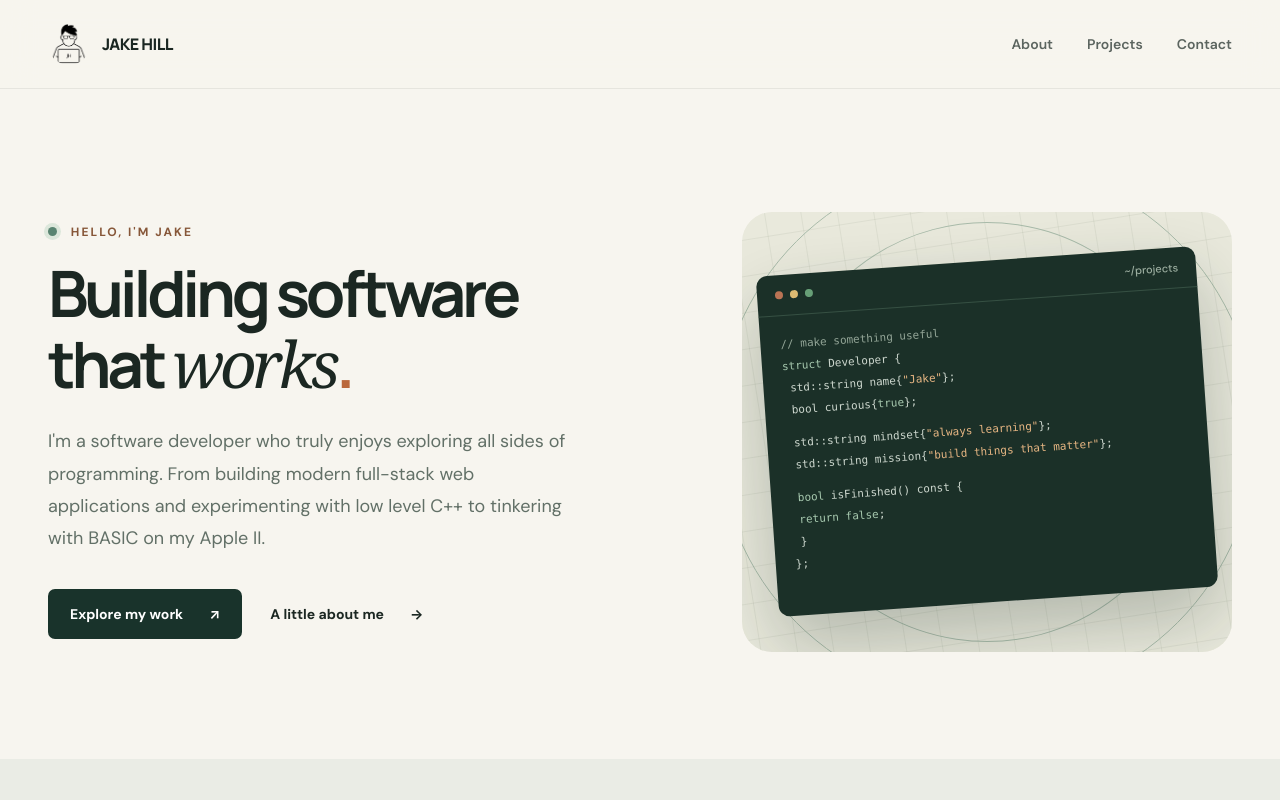
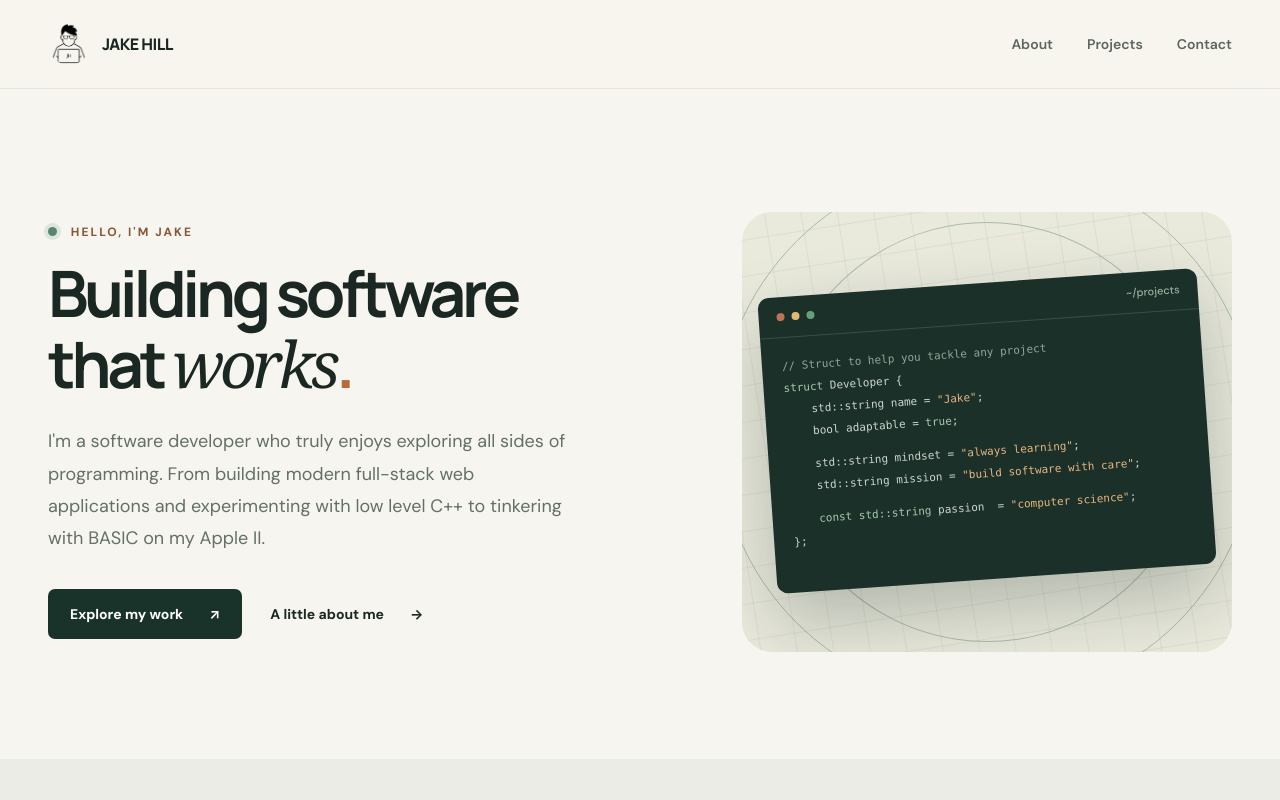
Before and after one commit to jacob-hill90/Portfolio, a React (Vite) app: page / in a window 1280 px wide. Shown: the top 800 px of the page. Built offline with nearby package versions, Linux system fonts and the light colour scheme.

Commit message:
Fixed code

```diff
--- a/src/pages/Home.jsx
+++ b/src/pages/Home.jsx
@@ -44,51 +44,49 @@ export default function Home() {
             </div>
 
             <div className="art-code">
-              <span className="code-comment">// make something useful</span>
+              <span className="code-comment">// Struct to help you tackle any project</span>
 
               <span>
                 <b>struct</b> Developer {"{"}
               </span>
 
               <span>
-                {" "}
-                std::string name{"{"}
+                {"    "}
+                    std::string name{" = "}
                 <i>"Jake"</i>
-                {"}"};
+                ;
               </span>
               <span>
-                {" "}
-                bool curious{"{"}
+                {"    "}
+                bool adaptable{" = "}
                 <b>true</b>
-                {"}"};
+                ;
               </span>
 
               <span className="code-spacer"> </span>
 
               <span>
-                {" "}
-                std::string mindset{"{"}
+                {"    "}
+                std::string mindset{" = "}
                 <i>"always learning"</i>
-                {"}"};
+                ;
               </span>
               <span>
-                {" "}
-                std::string mission{"{"}
-                <i>"build things that matter"</i>
-                {"}"};
+                {"    "}
+                std::string mission{" = "}
+                <i>"build software with care"</i>
+                ;
               </span>
 
               <span className="code-spacer"> </span>
 
               <span>
-                {" "}
-                <b>bool</b> isFinished() const {"{"}
+                {"    "}
+                <b>const std::string</b> passion {" = "}
+                <i>"computer science"</i>
+                ;
               </span>
-              <span>
-                {" "}
-                <b>return</b> <b>false</b>;
-              </span>
-              <span> {"}"}</span>
+
 
               <span>{"}"};</span>
               <span className="code-cursor">▮</span>
```
